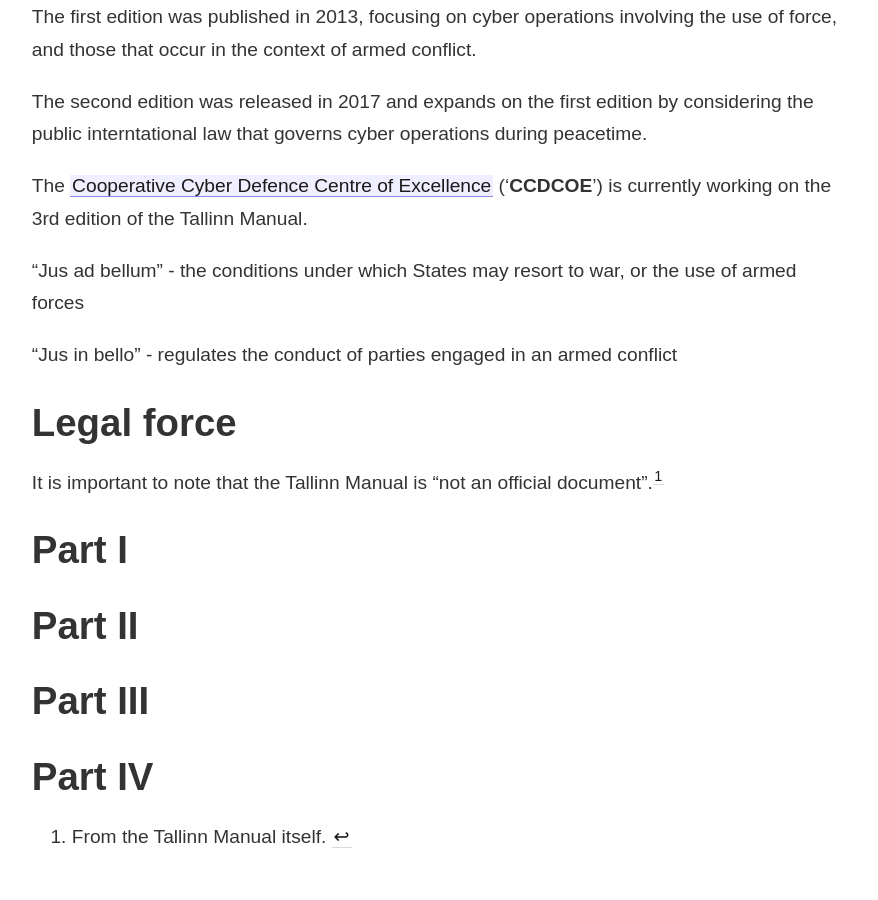
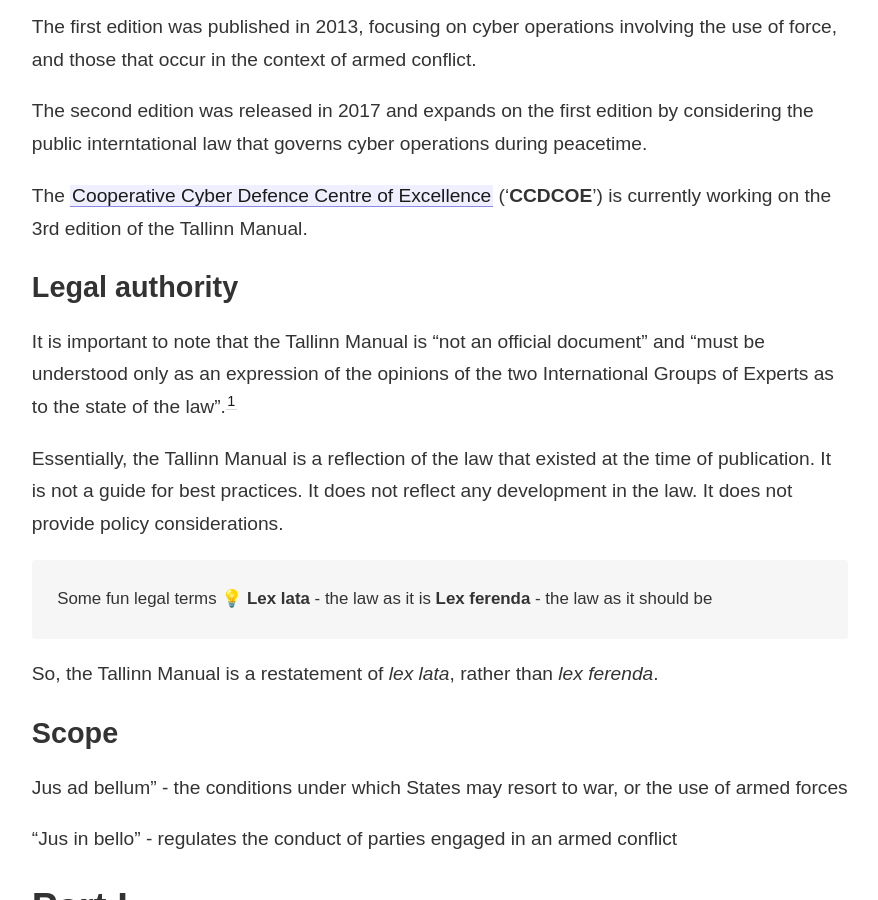
Before and after one commit to ctr-l/digital-garden, a Jekyll site: the page built from _notes/Tallinn Manual.md, in a window 1280 px wide and 900 px high, scrolled down 640 px. Shown: the whole window, without its empty margins (45-923 px from the left). Built offline with Jekyll 4.4.1, drawn with Linux system fonts in a browser that asks for light colours.

Commit message:
Update content

```diff
--- a/_notes/Tallinn Manual.md
+++ b/_notes/Tallinn Manual.md
@@ -8,19 +8,31 @@ You can access a copy of it [here](https://www.cambridge.org/core/books/tallinn-
 
 It is a collaborative effort between policy and legal experts, and is ultimately non-binding.
 
-### A brief history
+## A brief history
 The first edition was published in 2013, focusing on cyber operations involving the use of force, and those that occur in the context of armed conflict.
 
 The second edition was released in 2017 and expands on the first edition by considering the public interntational law that governs cyber operations during peacetime.
 
 The [[Cooperative Cyber Defence Centre of Excellence]] ('**CCDCOE**') is currently working on the 3rd edition of the Tallinn Manual.
 
-"Jus ad bellum" - the conditions under which States may resort to war, or the use of armed forces
+## Legal authority
+It is important to note that the Tallinn Manual is "not an official document" and "must be understood only as an expression of the opinions of the two International Groups of Experts as to the state of the law".[^1]
+
+Essentially, the Tallinn Manual is a reflection of the law that existed at the time of publication. It is not a guide for best practices. It does not reflect any development in the law. It does not provide policy considerations.
+
+> Some fun legal terms 💡
+**Lex lata** - the law as it is
+**Lex ferenda** - the law as it should be
+
+So, the Tallinn Manual is a restatement of *lex lata*, rather than *lex ferenda*.
+
+## Scope
+
+Jus ad bellum" - the conditions under which States may resort to war, or the use of armed forces
 
 "Jus in bello" - regulates the conduct of parties engaged in an armed conflict
 
-# Legal force
-It is important to note that the Tallinn Manual is "not an official document".[^1]
+
 
 # Part I
 # Part II
```
